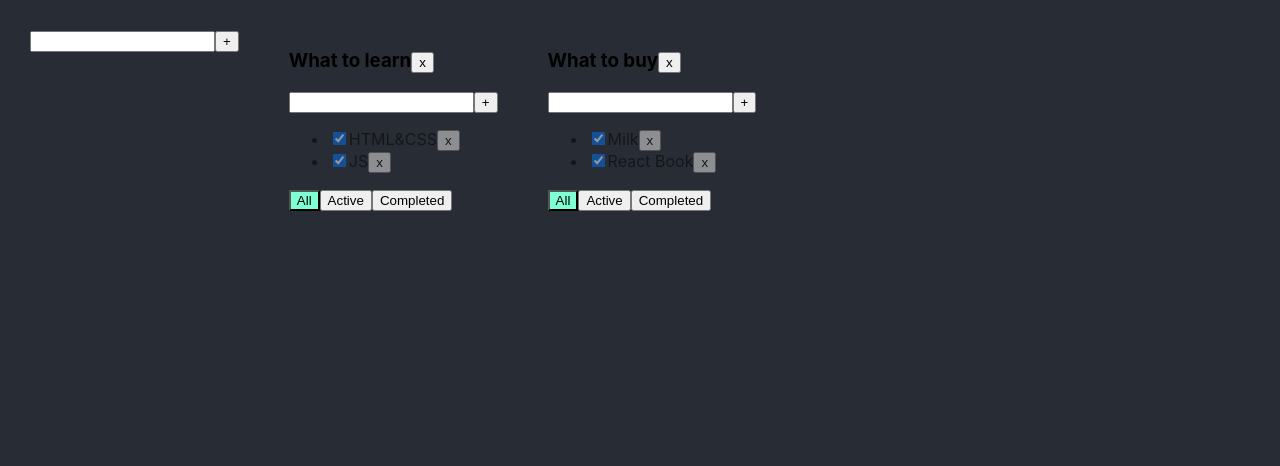
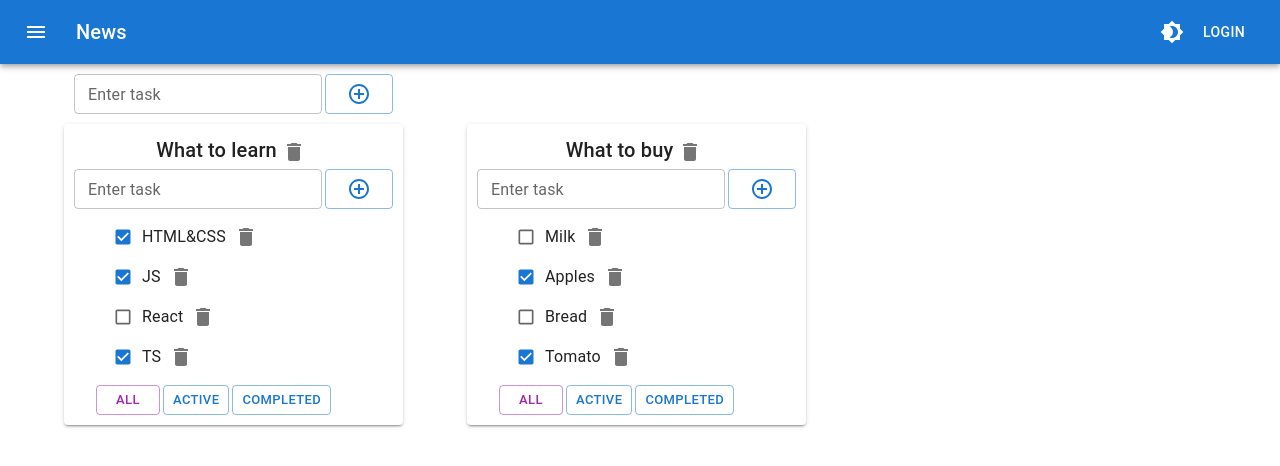
Before and after one commit to VeryStone69/Planner_It-Incubator, a React (Create React App) app: page / in a window 1280 px wide. Shown: the top 466 px of the page. Built offline with nearby package versions, Linux system fonts and the light colour scheme.

Commit message:
add: material-ui, light/dark theme

```diff
--- a/src/AddItemForm.tsx
+++ b/src/AddItemForm.tsx
@@ -1,4 +1,6 @@
 import React, {ChangeEvent, KeyboardEvent, useState} from 'react';
+import {Button, TextField} from "@mui/material";
+import AddCircleOutlineIcon from '@mui/icons-material/AddCircleOutline';
 
 type PropsType={
     callback:(title: string)=>void
@@ -32,12 +34,22 @@ export const AddItemForm = (props:PropsType) => {
 
     return (
         <div>
-            <input value={title}
-                   onChange={onChangeHandler}
-                   onKeyPress={onKeyPressHandler}
-                   className={error ? "error" : ""}
+            <TextField
+                sx={{mr:"3px"}}
+                variant={"outlined"}
+                size={"small"}
+                label = {"Enter task"}
+                value={title}
+                onChange={onChangeHandler}
+                onKeyPress={onKeyPressHandler}
+                error={!!error}
             />
-            <button onClick={addTask}>+</button>
+            <Button
+                variant={"outlined"}
+                onClick={addTask}
+                color = {"primary"}
+                size={"large"}
+            ><AddCircleOutlineIcon/></Button>
             {error && <div className="error-message">{error}</div>}
         </div>
     );
--- a/src/App.css
+++ b/src/App.css
@@ -1,25 +1,25 @@
 
-.App {
-  padding: 30px;
-  display: flex;
-}
+/*.App {*/
+/*  padding: 30px;*/
+/*  display: flex;*/
+/*}*/
 
-.App > div {
-  margin-right: 50px;
-}
+/*.App > div {*/
+/*  margin-right: 50px;*/
+/*}*/
 
-.error {
-  border: red 1px solid;
-}
+/*.error {*/
+/*  border: red 1px solid;*/
+/*}*/
 
-.error-message {
-  color: red;
-}
+/*.error-message {*/
+/*  color: red;*/
+/*}*/
 
-.active-filter {
-  background-color: aquamarine;
-}
+/*.active-filter {*/
+/*  background-color: aquamarine;*/
+/*}*/
 
-.is-done {
-  opacity: 0.5;
-}
+/*.is-done {*/
+/*  opacity: 0.5;*/
+/*}*/
--- a/src/App.tsx
+++ b/src/App.tsx
@@ -3,6 +3,15 @@ import './App.css';
 import {TaskType, Todolist} from './Todolist';
 import {v1} from 'uuid';
 import {AddItemForm} from "./AddItemForm";
+import {AppBar, Container, createTheme, IconButton, ThemeProvider, Typography} from "@mui/material";
+import MenuIcon from '@mui/icons-material/Menu';
+import Button from '@mui/material/Button';
+import Toolbar from '@mui/material/Toolbar';
+import Grid from '@mui/material/Grid';
+import Paper from '@mui/material/Paper';
+import Brightness4Icon from '@mui/icons-material/Brightness4';
+import Brightness7Icon from '@mui/icons-material/Brightness7';
+import CssBaseline from '@mui/material/CssBaseline';
 
 export type FilterValuesType = "all" | "active" | "completed";
 type TodolistType = {
@@ -17,24 +26,36 @@ type TasksStateType = {
 
 
 function App() {
-    let todolistId1 = v1();
-    let todolistId2 = v1();
+    const todolistId1 = v1();
+    const todolistId2 = v1();
 
-    let [todolists, setTodolists] = useState<Array<TodolistType>>([
+    const [todolists, setTodolists] = useState<Array<TodolistType>>([
         {id: todolistId1, title: "What to learn", filter: "all"},
         {id: todolistId2, title: "What to buy", filter: "all"}
     ])
-
-    let [tasks, setTasks] = useState<TasksStateType>({
+    const [tasks, setTasks] = useState<TasksStateType>({
         [todolistId1]: [
             {id: v1(), title: "HTML&CSS", isDone: true},
-            {id: v1(), title: "JS", isDone: true}
+            {id: v1(), title: "JS", isDone: true},
+            {id: v1(), title: "React", isDone: false},
+            {id: v1(), title: "TS", isDone: true}
         ],
         [todolistId2]: [
-            {id: v1(), title: "Milk", isDone: true},
-            {id: v1(), title: "React Book", isDone: true}
+            {id: v1(), title: "Milk", isDone: false},
+            {id: v1(), title: "Apples", isDone: true},
+            {id: v1(), title: "Bread", isDone: false},
+            {id: v1(), title: "Tomato", isDone: true}
         ]
     });
+    const [mode, setMode] = React.useState<'light' | 'dark'>('light');
+    const colorMode = React.useMemo(
+        () => ({
+            toggleColorMode: () => {
+                setMode((prevMode) => (prevMode === 'light' ? 'dark' : 'light'));
+            },
+        }),
+        [],
+    );
 
     function removeTask(id: string, todolistId: string) {
         //достанем нужный массив по todolistId:
@@ -44,6 +65,7 @@ function App() {
         // засетаем в стейт копию объекта, чтобы React отреагировал перерисовкой
         setTasks({...tasks});
     }
+
     function addTask(title: string, todolistId: string) {
         let task = {id: v1(), title: title, isDone: false};
         //достанем нужный массив по todolistId:
@@ -53,6 +75,7 @@ function App() {
         // засетаем в стейт копию объекта, чтобы React отреагировал перерисовкой
         setTasks({...tasks});
     }
+
     function changeStatus(id: string, isDone: boolean, todolistId: string) {
         //достанем нужный массив по todolistId:
         let todolistTasks = tasks[todolistId];
@@ -65,6 +88,7 @@ function App() {
             setTasks({...tasks});
         }
     }
+
     function changeFilter(value: FilterValuesType, todolistId: string) {
         let todolist = todolists.find(tl => tl.id === todolistId);
         if (todolist) {
@@ -72,6 +96,7 @@ function App() {
             setTodolists([...todolists])
         }
     }
+
     function removeTodolist(id: string) {
         // засунем в стейт список тудулистов, id которых не равны тому, который нужно выкинуть
         setTodolists(todolists.filter(tl => tl.id != id));
@@ -80,25 +105,61 @@ function App() {
         // засетаем в стейт копию объекта, чтобы React отреагировал перерисовкой
         setTasks({...tasks});
     }
+
     const addTodoList = (title: string) => {
         const todolistId = v1();
         let newTodo: TodolistType = {id: todolistId, title: title, filter: "all"}
         setTodolists([newTodo, ...todolists]);
         setTasks({...tasks, [todolistId]: []})
     }
-    const updateTask = (todolistId:string,taskId: string, newTitle: string) => {
+    const updateTask = (todolistId: string, taskId: string, newTitle: string) => {
         setTasks({
             ...tasks,
             [todolistId]: tasks[todolistId].map(el => el.id === taskId ? {...el, title: newTitle} : el)
         })
     }
 
-    const updateTodolistTitle = (todolistId: string, newTitle: string)=>{ // Заменить на {...el, title}
-        setTodolists(todolists.map(el=>el.id === todolistId ? {...el,title:newTitle} : el))
+    const updateTodolistTitle = (todolistId: string, newTitle: string) => { // Заменить на {...el, title}
+        setTodolists(todolists.map(el => el.id === todolistId ? {...el, title: newTitle} : el))
     }
-    return (
+    const theme = React.useMemo(
+        () =>
+            createTheme({
+                palette: {
+                    mode,
+                },
+            }),
+        [mode],
+    );
+    return (<ThemeProvider theme={theme}>
+            <CssBaseline/>
             <div className="App">
+                <AppBar position="static">
+                    <Toolbar>
+                        <IconButton
+                            size="large"
+                            edge="start"
+                            color="inherit"
+                            aria-label="menu"
+                            sx={{mr: 2}}
+                        >
+                            <MenuIcon/>
+                        </IconButton>
+                        <Typography variant="h6" component="div" sx={{flexGrow: 1}}>
+                            News
+                        </Typography>
+                        <IconButton sx={{ml: 1}} onClick={colorMode.toggleColorMode} color="inherit">
+                            {theme.palette.mode === 'dark' ? <Brightness7Icon/> : <Brightness4Icon/>}
+                        </IconButton>
+                        <Button color="inherit">Login</Button>
+                    </Toolbar>
+                </AppBar>
+                <Container fixed>
+                    <Grid container sx={{p: "10px"}}>
                         <AddItemForm callback={addTodoList}/>
+                    </Grid>
+
+                    <Grid container spacing={8}>
                         {
                             todolists.map(tl => {
                                 let allTodolistTasks = tasks[tl.id];
@@ -111,7 +172,9 @@ function App() {
                                     tasksForTodolist = allTodolistTasks.filter(t => t.isDone);
                                 }
 
-                    return <Todolist
+                                return <Grid item>
+                                    <Paper elevation={2} sx={{p: "10px"}}>
+                                        <Todolist
                                             key={tl.id}
                                             id={tl.id}
                                             title={tl.title}
@@ -125,10 +188,15 @@ function App() {
                                             updateTask={updateTask}
                                             updateTodolistTitle={updateTodolistTitle}
                                         />
+                                    </Paper>
+                                </Grid>
                             })
                         }
+                    </Grid>
+                </Container>
 
             </div>
+        </ThemeProvider>
     );
 }
 
--- a/src/EditableSpan.tsx
+++ b/src/EditableSpan.tsx
@@ -1,4 +1,5 @@
 import React, {ChangeEvent, useState} from 'react';
+import {TextField} from "@mui/material";
 
 type EditableSpanPropsType = {
     oldTitle: string
@@ -24,7 +25,14 @@ export const EditableSpan = (props:EditableSpanPropsType) => {
     return (
 
             edit
-                ? <input onBlur={editHandler} value={newTitle} onChange={onChangeHandler} autoFocus/>
+                ? <TextField
+                    variant={"standard"}
+                    onBlur={editHandler}
+                    value={newTitle}
+                    onChange={onChangeHandler}
+                    autoFocus
+
+                />
                 : <span onDoubleClick={editHandler}>{props.oldTitle}</span>
 
     );
--- a/src/Todolist.tsx
+++ b/src/Todolist.tsx
@@ -1,7 +1,9 @@
-import React, {ChangeEvent, useState, KeyboardEvent} from 'react';
+import React, {ChangeEvent} from 'react';
 import {FilterValuesType} from './App';
 import {AddItemForm} from "./AddItemForm";
 import {EditableSpan} from "./EditableSpan";
+import {Button, Checkbox, IconButton, List, ListItem, Typography} from "@mui/material";
+import {Delete} from "@mui/icons-material";
 
 export type TaskType = {
     id: string
@@ -41,12 +43,12 @@ export function Todolist(props: PropsType) {
     }
 
     return <div>
-        <h3>
+        <Typography align={"center"} variant={"h6"}>
             <EditableSpan oldTitle={props.title} callback={updateTaskTitleHandler}/>
-            <button onClick={removeTodolist}>x</button>
-        </h3>
+            <IconButton onClick={removeTodolist} size={"small"}><Delete/></IconButton>
+        </Typography>
         <AddItemForm callback={addTaskHandler}/>
-        <ul>
+        <List>
             {
                 props.tasks.map(t => {
                     const onClickHandler = () => props.removeTask(t.id, props.id)
@@ -55,24 +57,38 @@ export function Todolist(props: PropsType) {
                         props.changeTaskStatus(t.id, newIsDoneValue, props.id);
                     }
 
-                    return <li key={t.id} className={t.isDone ? "is-done" : ""}>
-                        <input type="checkbox" onChange={onChangeHandler} checked={t.isDone}/>
+                    return <ListItem
+                        sx={{p: "0 30px"}}
+                        key={t.id} className={t.isDone ? "is-done" : ""}>
+                        <Checkbox size={"small"} onChange={onChangeHandler} checked={t.isDone}/>
                         <EditableSpan oldTitle={t.title} callback={(newTitle) => updateTaskHandler(t.id, newTitle)}/>
-                        <button onClick={onClickHandler}>x</button>
-                    </li>
+                        <IconButton onClick={onClickHandler}><Delete/></IconButton>
+                    </ListItem>
                 })
             }
-        </ul>
+        </List>
         <div>
-            <button className={props.filter === 'all' ? "active-filter" : ""}
-                    onClick={onAllClickHandler}>All
-            </button>
-            <button className={props.filter === 'active' ? "active-filter" : ""}
-                    onClick={onActiveClickHandler}>Active
-            </button>
-            <button className={props.filter === 'completed' ? "active-filter" : ""}
-                    onClick={onCompletedClickHandler}>Completed
-            </button>
+                <Button sx={{ml: "22px"}}
+                        color={props.filter === 'all' ? "secondary" : "primary"}
+                        variant={"outlined"}
+                        size={"small"}
+                        disableElevation
+                        onClick={onAllClickHandler}>All
+                </Button>
+                <Button color={props.filter === 'active' ? "secondary" : "primary"}
+                        sx={{ml: "3px"}}
+                        variant={"outlined"}
+                        size={"small"}
+                        disableElevation
+                        onClick={onActiveClickHandler}>Active
+                </Button>
+                <Button color={props.filter === 'completed' ? "secondary" : "primary"}
+                        sx={{ml: "3px"}}
+                        variant={"outlined"}
+                        size={"small"}
+                        disableElevation
+                        onClick={onCompletedClickHandler}>Completed
+                </Button>
         </div>
     </div>
 }
--- a/src/index.css
+++ b/src/index.css
@@ -5,7 +5,7 @@ body {
     sans-serif;
   -webkit-font-smoothing: antialiased;
   -moz-osx-font-smoothing: grayscale;
-  background-color: #282c34;
+  /*background-color: rgba(107, 127, 157, 0.63);*/
 }
 
 code {
```
Also changed, not shown: package.json (+9 -0 lines), 1 other file (tests, documents, lock files or other folders). Lines whose indentation alone changed are shown as unchanged.
